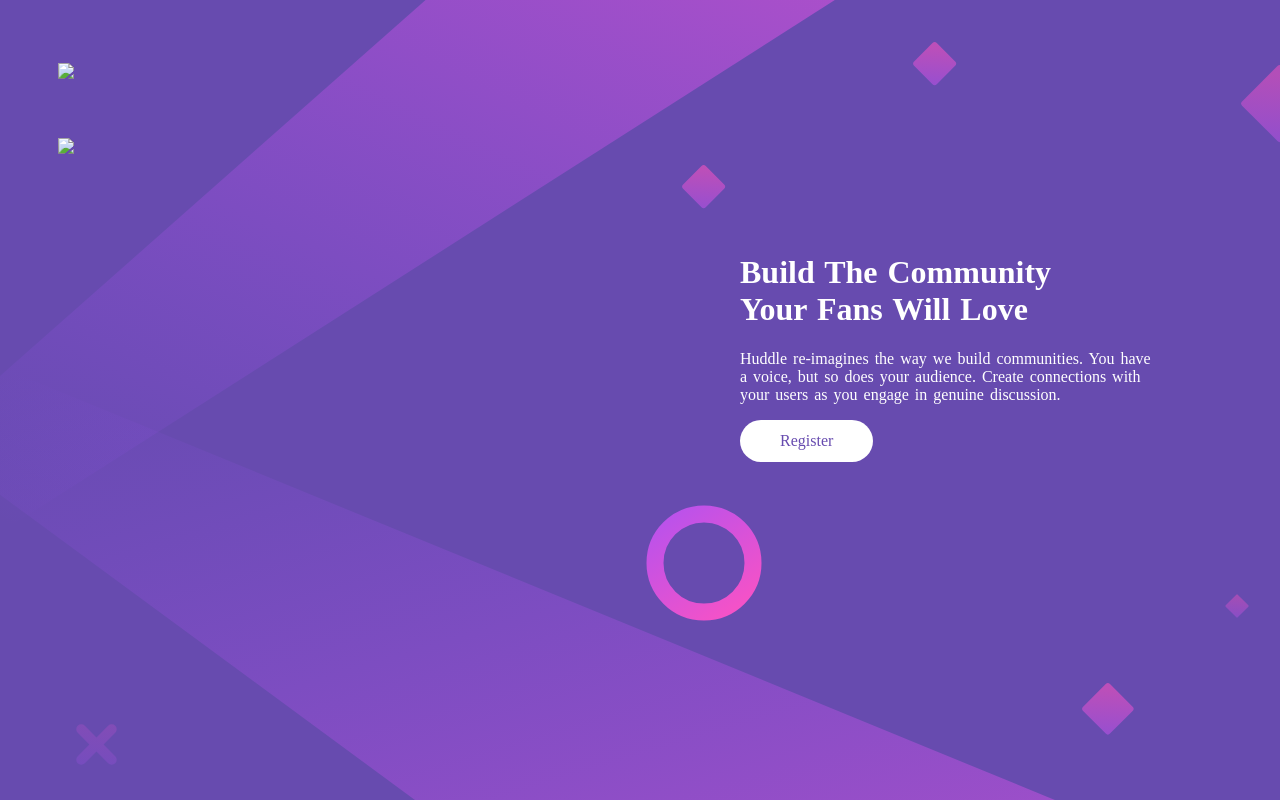
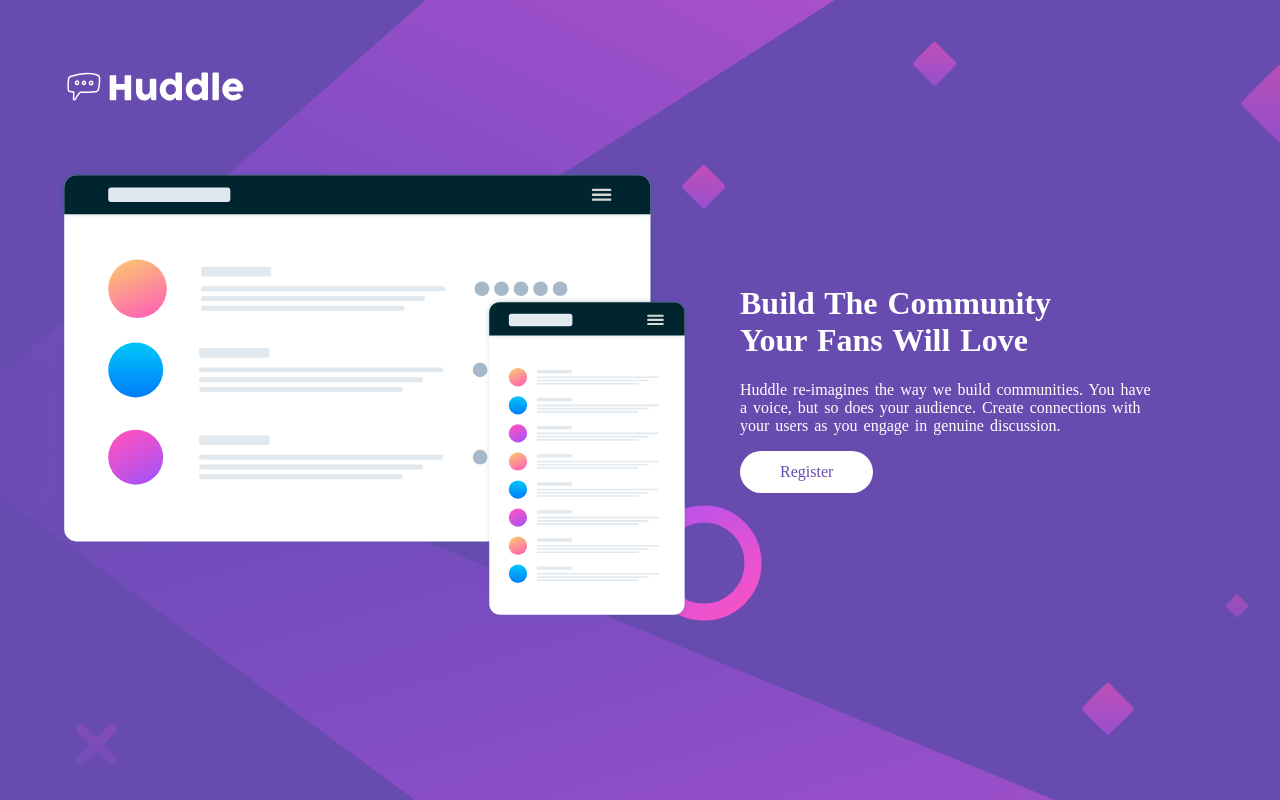
Before and after one commit to nofeesahdee/huddle-landing-page, a plain HTML site: page index.html in a window 1280 px wide. Drawn offline with Linux system fonts and the light colour scheme; files whose address does not match are found by name.

Commit message:
Update index.html

```diff
--- a/index.html
+++ b/index.html
@@ -4,7 +4,7 @@
     <meta charset="UTF-8">
     <meta name="viewport" content="width=device-width, initial-scale=1.0"> <!-- displays site properly based on user's device -->
 
-    <link rel="icon" type="image/png" sizes="32x32" href="./images/favicon-32x32.png">
+    <link rel="icon" type="image/png" sizes="32x32" href="favicon-32x32.png">
     <!--font-->
     <link href="https://fonts.googleapis.com/css?family=Open+Sans&display=swap" rel="stylesheet">
     <link href="https://fonts.googleapis.com/css?family=Poppins&display=swap" rel="stylesheet">
@@ -14,10 +14,10 @@
   </head>
 
   <body>
-    <img src="images/logo.svg" width="15%" id= "img1" class="logo">
+    <img src="logo.svg" width="15%" id= "img1" class="logo">
 
     <div id="section">
-      <img src="images/illustration-mockups.svg"  width="50%" id= "img2" class="logo">
+      <img src="illustration-mockups.svg"  width="50%" id= "img2" class="logo">
       <div class="main">
         <h1>
           Build The Community <br>Your Fans Will Love
```
